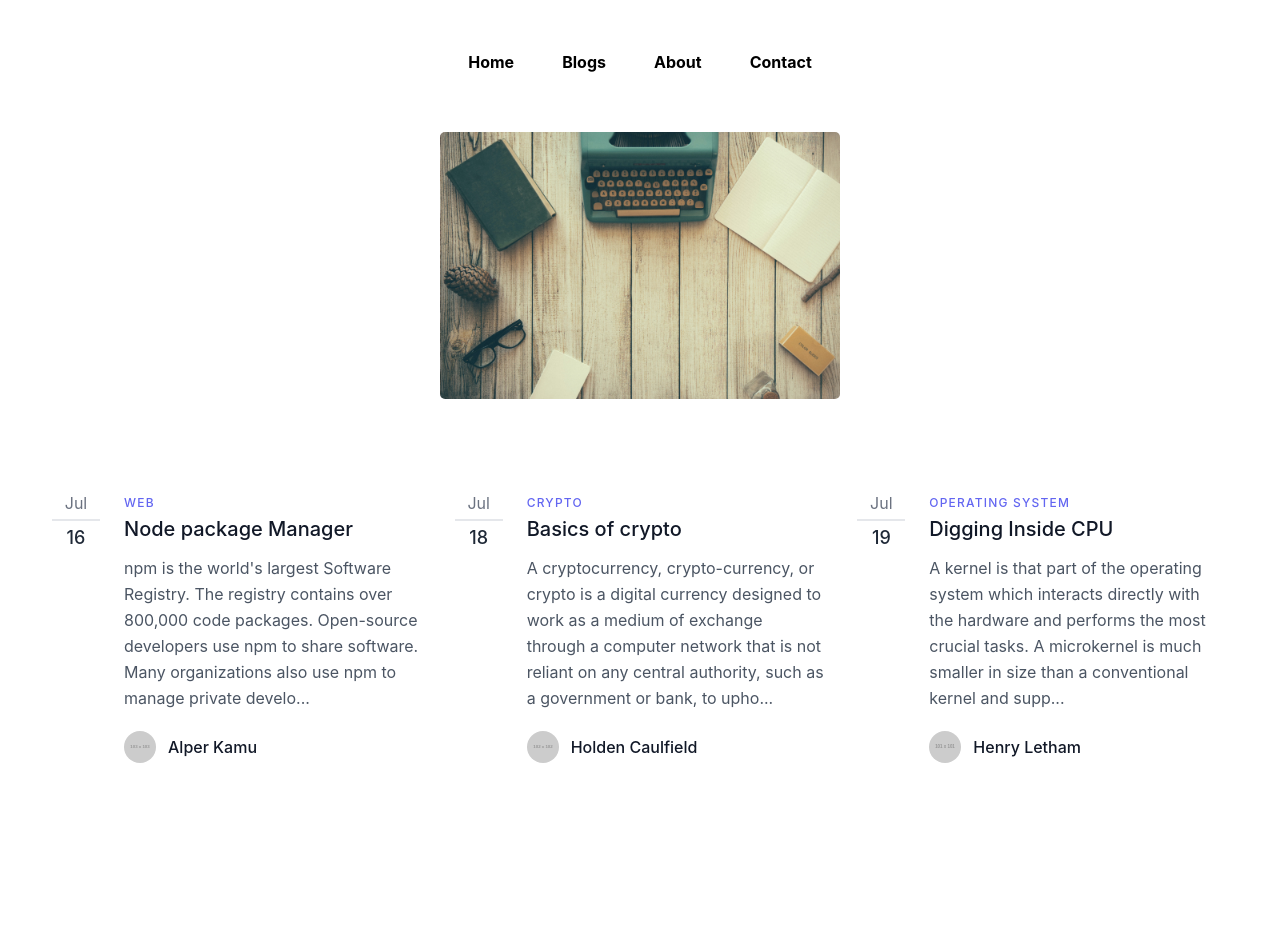
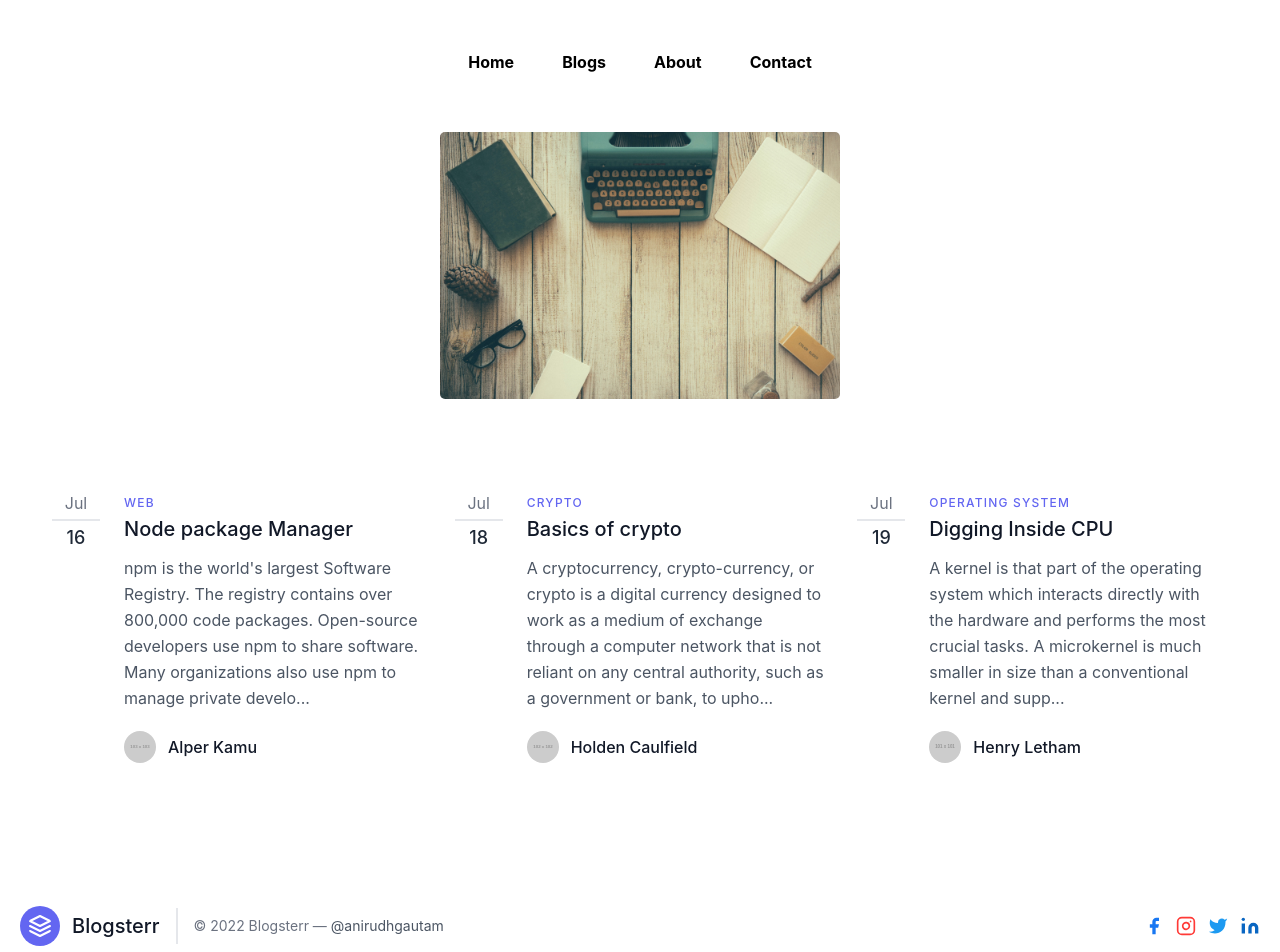
Before and after one commit to 14anirudh/Blog_Next, a Next.js app: page / in a window 1280 px wide. Shown: the top 952 px of the page. Before the commit the page ends 874 px from the top, so only its background shows below. Built offline with nearby package versions, Linux system fonts and the light colour scheme.

Commit message:
footer added

```diff
--- /dev/null
+++ b/components/Footer.js
@@ -0,0 +1,48 @@
+import React from 'react'
+
+const Footer = () => {
+  return (
+    <div>
+      <footer className="text-gray-600 body-font">
+  <div className="container px-5 py-8 mx-auto flex items-center sm:flex-row flex-col">
+    <a className="flex title-font font-medium items-center md:justify-start justify-center text-gray-900">
+      <svg xmlns="http://www.w3.org/2000/svg" fill="none" stroke="currentColor" strokeLinecap="round" strokeLinejoin="round" strokeWidth="2" className="w-10 h-10 text-white p-2 bg-indigo-500 rounded-full" viewBox="0 0 24 24">
+        <path d="M12 2L2 7l10 5 10-5-10-5zM2 17l10 5 10-5M2 12l10 5 10-5"></path>
+      </svg>
+      <span className="ml-3 text-xl">Blogsterr</span>
+    </a>
+    <p className="text-sm text-gray-500 sm:ml-4 sm:pl-4 sm:border-l-2 sm:border-gray-200 sm:py-2 sm:mt-0 mt-4">© 2022 Blogsterr —
+      <a href="https://www.linkedin.com/in/gautamanirudh/" className="text-gray-600 ml-1" rel="noopener noreferrer" target="_blank">@anirudhgautam</a>
+    </p>
+    <span className="inline-flex sm:ml-auto sm:mt-0 mt-4 justify-center sm:justify-start">
+      <a className="text-[#1877F2]">
+        <svg fill="currentColor" strokeLinecap="round" strokeLinejoin="round" strokeWidth="2" className="w-5 h-5" viewBox="0 0 24 24">
+          <path d="M18 2h-3a5 5 0 00-5 5v3H7v4h3v8h4v-8h3l1-4h-4V7a1 1 0 011-1h3z"></path>
+        </svg>
+      </a>
+
+      <a className="ml-3 text-[#FF3A37]">
+        <svg fill="none" stroke="currentColor" strokeLinecap="round" strokeLinejoin="round" strokeWidth="2" className="w-5 h-5" viewBox="0 0 24 24">
+          <rect width="20" height="20" x="2" y="2" rx="5" ry="5"></rect>
+          <path d="M16 11.37A4 4 0 1112.63 8 4 4 0 0116 11.37zm1.5-4.87h.01"></path>
+        </svg>
+      </a>
+      <a className="ml-3 text-[#1D9AF1]">
+        <svg fill="currentColor" strokeLinecap="round" strokeLinejoin="round" strokeWidth="2" className="w-5 h-5" viewBox="0 0 24 24">
+          <path d="M23 3a10.9 10.9 0 01-3.14 1.53 4.48 4.48 0 00-7.86 3v1A10.66 10.66 0 013 4s-4 9 5 13a11.64 11.64 0 01-7 2c9 5 20 0 20-11.5a4.5 4.5 0 00-.08-.83A7.72 7.72 0 0023 3z"></path>
+        </svg>
+      </a>
+      <a className="ml-3 text-[#0A66C2]">
+        <svg fill="currentColor" stroke="currentColor" strokeLinecap="round" strokeLinejoin="round" strokeWidth="0" className="w-5 h-5" viewBox="0 0 24 24">
+          <path stroke="none" d="M16 8a6 6 0 016 6v7h-4v-7a2 2 0 00-2-2 2 2 0 00-2 2v7h-4v-7a6 6 0 016-6zM2 9h4v12H2z"></path>
+          <circle cx="4" cy="4" r="2" stroke="none"></circle>
+        </svg>
+      </a>
+    </span>
+  </div>
+</footer>
+    </div>
+  )
+}
+
+export default Footer
--- a/package.json
+++ b/package.json
@@ -17,6 +17,7 @@
     "next": "12.2.5",
     "react": "18.2.0",
     "react-dom": "18.2.0",
+    "react-icons": "^4.4.0",
     "react-infinite-scroll-component": "^6.1.0"
   },
   "devDependencies": {
--- a/pages/_app.js
+++ b/pages/_app.js
@@ -1,3 +1,4 @@
+import Footer from '../components/Footer'
 import Navbar from '../components/Navbar'
 import '../styles/globals.css'
 // import '../styles/style.css' would be imoirted on all pages
@@ -5,7 +6,9 @@
 function MyApp({ Component, pageProps }) {
   return<>
   <Navbar/>
-  <Component {...pageProps} /></>
+  <Component {...pageProps} />
+  <Footer/>
+  </>
 }
 
 export default MyApp
```
Also changed, not shown: public/navlogo.png (added), 1 other file (tests, documents, lock files or other folders).
